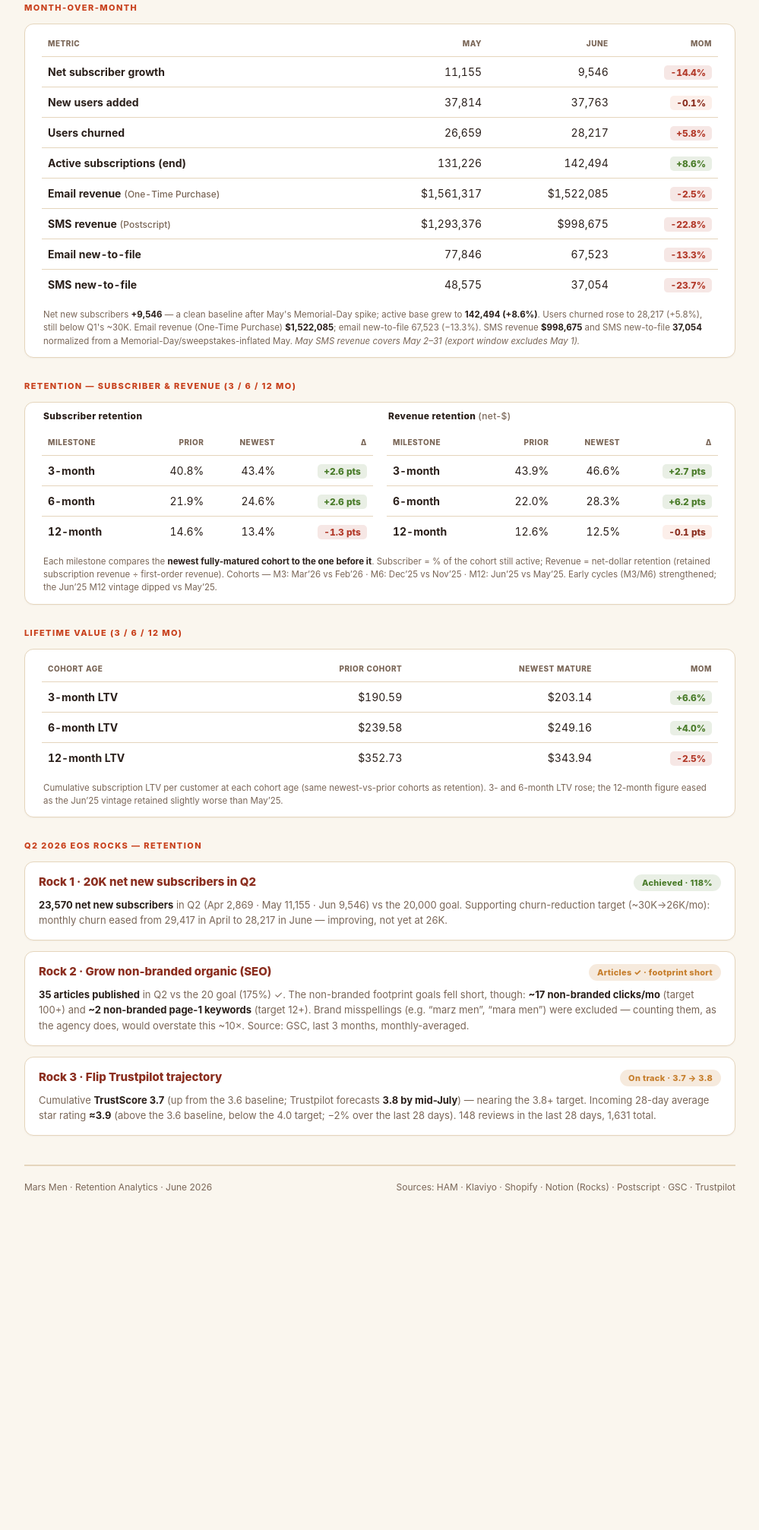
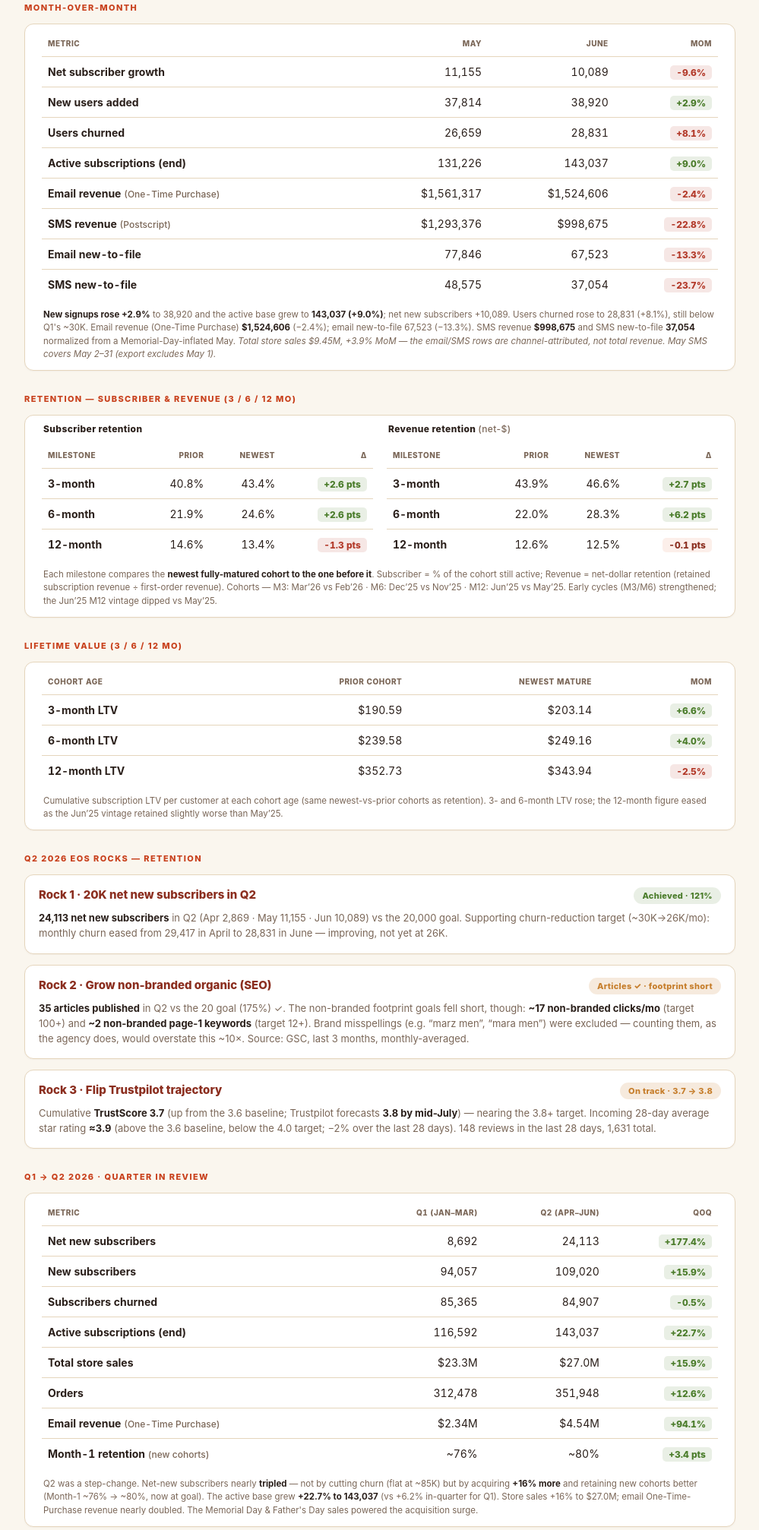
Before and after one commit to andrew-marsmen/mars-retention-recap, a plain HTML site: page index.html in a window 1280 px wide. Shown: the part 147-2161 px from the top of the page at 76% size, without its empty margins (140-1139 px from the left). Before the commit the page ends 1773 px from the top, so only its background shows below. Drawn offline with Linux system fonts and the light colour scheme.

Commit message:
Add Q1->Q2 Quarter-in-Review section; roll in settled June numbers
Co-Authored-By: Claude Opus 4.8 <noreply@anthropic.com>

```diff
--- a/index.html
+++ b/index.html
@@ -40,15 +40,15 @@ footer{margin-top:38px;padding-top:20px;border-top:2px solid var(--border);color
 
 <section><h2 class="section-title">Month-over-Month</h2><div class="trend-card">
 <table class="trend"><thead><tr><th>Metric</th><th>May</th><th>June</th><th>MoM</th></tr></thead><tbody>
-<tr><td class="metric">Net subscriber growth</td><td>11,155</td><td>9,546</td><td><span class="mom down">-14.4%</span></td></tr>
-<tr><td class="metric">New users added</td><td>37,814</td><td>37,763</td><td><span class="mom flat">-0.1%</span></td></tr>
-<tr><td class="metric">Users churned</td><td>26,659</td><td>28,217</td><td><span class="mom down">+5.8%</span></td></tr>
-<tr><td class="metric">Active subscriptions (end)</td><td>131,226</td><td>142,494</td><td><span class="mom up">+8.6%</span></td></tr>
-<tr><td class="metric">Email revenue <span class="goal">(One-Time Purchase)</span></td><td>$1,561,317</td><td>$1,522,085</td><td><span class="mom down">-2.5%</span></td></tr>
+<tr><td class="metric">Net subscriber growth</td><td>11,155</td><td>10,089</td><td><span class="mom down">-9.6%</span></td></tr>
+<tr><td class="metric">New users added</td><td>37,814</td><td>38,920</td><td><span class="mom up">+2.9%</span></td></tr>
+<tr><td class="metric">Users churned</td><td>26,659</td><td>28,831</td><td><span class="mom down">+8.1%</span></td></tr>
+<tr><td class="metric">Active subscriptions (end)</td><td>131,226</td><td>143,037</td><td><span class="mom up">+9.0%</span></td></tr>
+<tr><td class="metric">Email revenue <span class="goal">(One-Time Purchase)</span></td><td>$1,561,317</td><td>$1,524,606</td><td><span class="mom down">-2.4%</span></td></tr>
 <tr><td class="metric">SMS revenue <span class="goal">(Postscript)</span></td><td>$1,293,376</td><td>$998,675</td><td><span class="mom down">-22.8%</span></td></tr>
 <tr><td class="metric">Email new-to-file</td><td>77,846</td><td>67,523</td><td><span class="mom down">-13.3%</span></td></tr>
 <tr><td class="metric">SMS new-to-file</td><td>48,575</td><td>37,054</td><td><span class="mom down">-23.7%</span></td></tr>
-</tbody></table><div class="tablenote">Net new subscribers <b>+9,546</b> — a clean baseline after May's Memorial-Day spike; active base grew to <b>142,494 (+8.6%)</b>. Users churned rose to 28,217 (+5.8%), still below Q1's ~30K. Email revenue (One-Time Purchase) <b>$1,522,085</b>; email new-to-file 67,523 (−13.3%). SMS revenue <b>$998,675</b> and SMS new-to-file <b>37,054</b> normalized from a Memorial-Day/sweepstakes-inflated May. <i>May SMS revenue covers May 2–31 (export window excludes May 1).</i></div></div></section>
+</tbody></table><div class="tablenote"><b>New signups rose +2.9%</b> to 38,920 and the active base grew to <b>143,037 (+9.0%)</b>; net new subscribers +10,089. Users churned rose to 28,831 (+8.1%), still below Q1's ~30K. Email revenue (One-Time Purchase) <b>$1,524,606</b> (−2.4%); email new-to-file 67,523 (−13.3%). SMS revenue <b>$998,675</b> and SMS new-to-file <b>37,054</b> normalized from a Memorial-Day-inflated May. <i>Total store sales $9.45M, +3.9% MoM — the email/SMS rows are channel-attributed, not total revenue.</i> <i>May SMS covers May 2–31 (export excludes May 1).</i></div></div></section>
 
 <section><h2 class="section-title">Retention — Subscriber &amp; Revenue (3 / 6 / 12 mo)</h2><div class="trend-card">
 <div class="two">
@@ -72,10 +72,22 @@ footer{margin-top:38px;padding-top:20px;border-top:2px solid var(--border);color
 </tbody></table><div class="tablenote">Cumulative subscription LTV per customer at each cohort age (same newest-vs-prior cohorts as retention). 3- and 6-month LTV rose; the 12-month figure eased as the Jun’25 vintage retained slightly worse than May’25.</div></div></section>
 
 <section><h2 class="section-title">Q2 2026 EOS Rocks — Retention</h2><div class="rocks">
-<div class="rock"><div class="top"><span class="name">Rock 1 · 20K net new subscribers in Q2</span><span class="pill win">Achieved · 118%</span></div><div class="body"><b>23,570 net new subscribers</b> in Q2 (Apr 2,869 · May 11,155 · Jun 9,546) vs the 20,000 goal. Supporting churn-reduction target (~30K→26K/mo): monthly churn eased from 29,417 in April to 28,217 in June — improving, not yet at 26K.</div></div>
+<div class="rock"><div class="top"><span class="name">Rock 1 · 20K net new subscribers in Q2</span><span class="pill win">Achieved · 121%</span></div><div class="body"><b>24,113 net new subscribers</b> in Q2 (Apr 2,869 · May 11,155 · Jun 10,089) vs the 20,000 goal. Supporting churn-reduction target (~30K→26K/mo): monthly churn eased from 29,417 in April to 28,831 in June — improving, not yet at 26K.</div></div>
 <div class="rock"><div class="top"><span class="name">Rock 2 · Grow non-branded organic (SEO)</span><span class="pill warn">Articles ✓ · footprint short</span></div><div class="body"><b>35 articles published</b> in Q2 vs the 20 goal (175%) ✓. The non-branded footprint goals fell short, though: <b>~17 non-branded clicks/mo</b> (target 100+) and <b>~2 non-branded page-1 keywords</b> (target 12+). Brand misspellings (e.g. “marz men”, “mara men”) were excluded — counting them, as the agency does, would overstate this ~10×. Source: GSC, last 3 months, monthly-averaged.</div></div>
 <div class="rock"><div class="top"><span class="name">Rock 3 · Flip Trustpilot trajectory</span><span class="pill warn">On track · 3.7 → 3.8</span></div><div class="body">Cumulative <b>TrustScore 3.7</b> (up from the 3.6 baseline; Trustpilot forecasts <b>3.8 by mid-July</b>) — nearing the 3.8+ target. Incoming 28-day average star rating <b>≈3.9</b> (above the 3.6 baseline, below the 4.0 target; −2% over the last 28 days). 148 reviews in the last 28 days, 1,631 total.</div></div>
 </div></section>
 
+<section><h2 class="section-title">Q1 → Q2 2026 · Quarter in Review</h2><div class="trend-card">
+<table class="trend"><thead><tr><th>Metric</th><th>Q1 (Jan–Mar)</th><th>Q2 (Apr–Jun)</th><th>QoQ</th></tr></thead><tbody>
+<tr><td class="metric">Net new subscribers</td><td>8,692</td><td>24,113</td><td><span class="mom up">+177.4%</span></td></tr>
+<tr><td class="metric">New subscribers</td><td>94,057</td><td>109,020</td><td><span class="mom up">+15.9%</span></td></tr>
+<tr><td class="metric">Subscribers churned</td><td>85,365</td><td>84,907</td><td><span class="mom up">-0.5%</span></td></tr>
+<tr><td class="metric">Active subscriptions (end)</td><td>116,592</td><td>143,037</td><td><span class="mom up">+22.7%</span></td></tr>
+<tr><td class="metric">Total store sales</td><td>$23.3M</td><td>$27.0M</td><td><span class="mom up">+15.9%</span></td></tr>
+<tr><td class="metric">Orders</td><td>312,478</td><td>351,948</td><td><span class="mom up">+12.6%</span></td></tr>
+<tr><td class="metric">Email revenue <span class="goal">(One-Time Purchase)</span></td><td>$2.34M</td><td>$4.54M</td><td><span class="mom up">+94.1%</span></td></tr>
+<tr><td class="metric">Month-1 retention <span class="goal">(new cohorts)</span></td><td>~76%</td><td>~80%</td><td><span class="mom up">+3.4 pts</span></td></tr>
+</tbody></table><div class="tablenote">Q2 was a step-change. Net-new subscribers nearly <b>tripled</b> — not by cutting churn (flat at ~85K) but by acquiring <b>+16% more</b> and retaining new cohorts better (Month-1 ~76% → ~80%, now at goal). The active base grew <b>+22.7% to 143,037</b> (vs +6.2% in-quarter for Q1). Store sales +16% to $27.0M; email One-Time-Purchase revenue nearly doubled. The Memorial Day &amp; Father's Day sales powered the acquisition surge.</div></div></section>
+
 <footer><div>Mars Men · Retention Analytics · June 2026</div><div>Sources: HAM · Klaviyo · Shopify · Notion (Rocks) · Postscript · GSC · Trustpilot</div></footer>
 </div></body></html>
```
Also changed, not shown: june-2026-retention-recap.html (+19 -7 lines).
